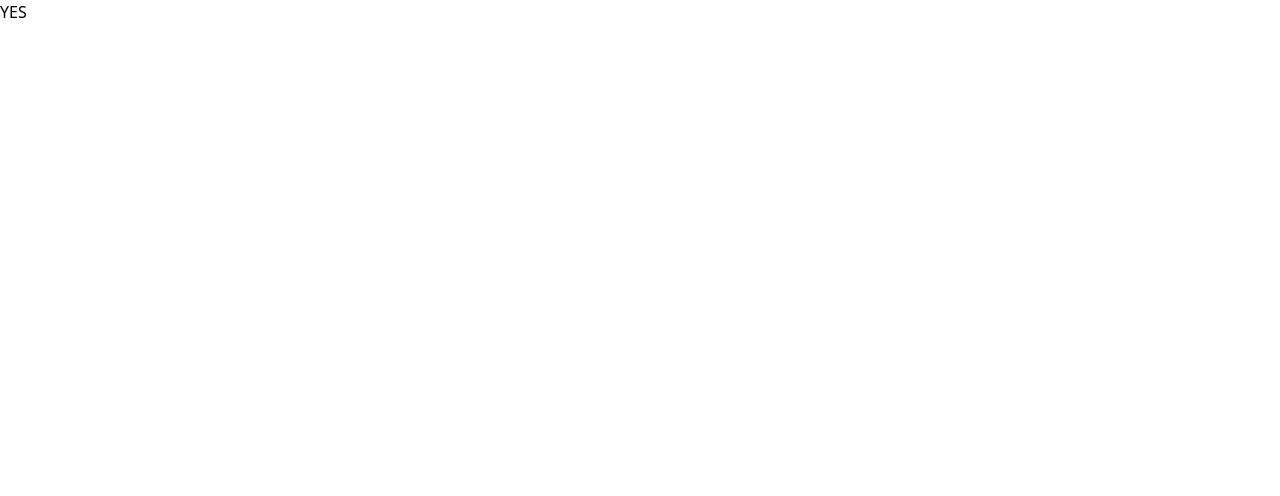
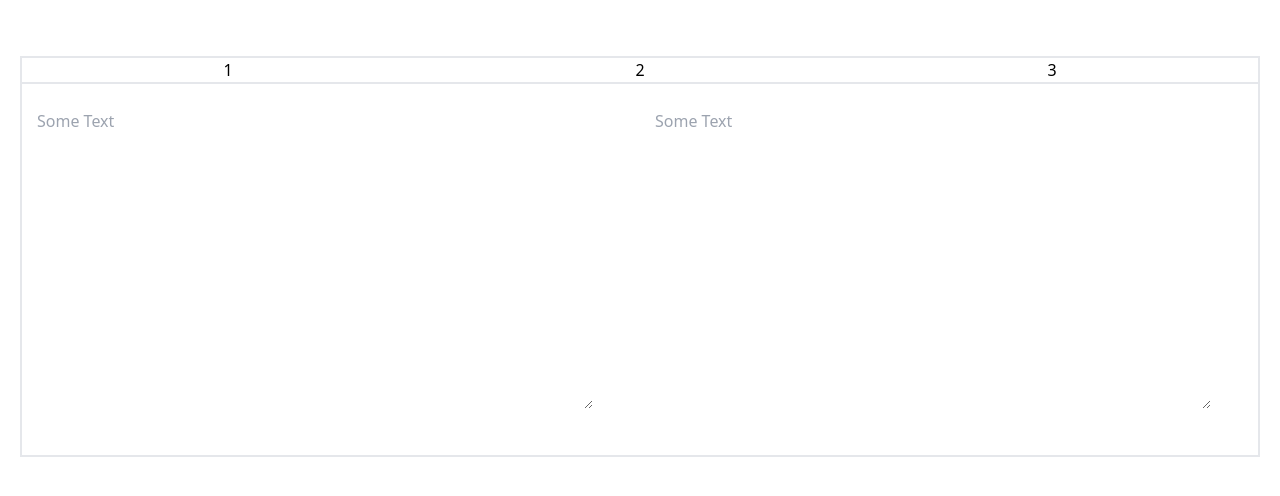
Before and after one commit to anryts/Dictionary_WebSite, a React (Create React App) app: page /dictionary in a window 1280 px wide. Shown: the top 496 px of the page. Built offline with nearby package versions, Linux system fonts and the light colour scheme.

Commit message:
add translation page

```diff
--- a/package.json
+++ b/package.json
@@ -8,7 +8,7 @@
     "@testing-library/user-event": "^13.5.0",
     "react": "^18.2.0",
     "react-dom": "^18.2.0",
-    "react-scripts": "5.0.1",
+    "react-scripts": "^5.0.1",
     "web-vitals": "^2.1.4"
   },
   "scripts": {
--- /dev/null
+++ b/src/components/Labels/Translate_Label.jsx
@@ -0,0 +1,39 @@
+import React, { useEffect, useState } from 'react'
+import InputText from '../inputs/input_translate';
+
+export default function Translate_Label() {
+  const [text, setText] = useState('');
+  const [data , setData] = useState('');
+  const [translated_text, setTransText] = useState('');
+  const setValue = e =>
+  {
+    e.preventDefault();
+    // eslint-disable-next-line react-hooks/rules-of-hooks
+    // useEffect(() => {
+    //     fetch("https://dictionarapi.azurewebsites.net/api/v1/translate?sentence="+text+"%20world&origin_lang=en&target_lang=ru")
+    //     .then((apiData)=>
+    //     {
+    //         setData(apiData);
+    //     });
+    // })
+    setText(e.target.value)
+
+    console.log(text);
+  }
+  return (
+    <div className='grid grid-cols-2'>
+        <div className=''>
+        <InputText
+        value={text}
+        onChange = {setValue}
+        />
+        </div>
+        <div>
+        <InputText
+        value={translated_text}
+        onChange ={() =>{console.log(translated_text);} }
+        />
+        </div>
+    </div>
+  )
+}
--- a/src/components/header/Header.jsx
+++ b/src/components/header/Header.jsx
@@ -1,7 +1,7 @@
 import React from 'react'
 import login_icon from '../icons/login_icon.png'
 import Button from "../buttons/button";
-import Input_Label from "../Input_Label";
+import Input_Label from "../Labels/Input_Label";
 import './header_style.css'
 import logo_website from '../icons/logo_website.png'
 
--- a/src/components/inputs/Input_module.css
+++ b/src/components/inputs/Input_module.css
@@ -1,7 +1,4 @@
-
-
-.Input_word
-{
+.Input_word {
   width: 90%;
   height: 40px;
   padding: 0 10px;
@@ -10,3 +7,14 @@
   margin: auto;
   display: inline-block;
 }
+
+.Input_translate {
+  height: 300px;
+  width: 90%;
+  margin-left: 15px;
+  margin-top: 25px;
+  margin-bottom: 40px;
+  margin-right: 5px;
+  background-color: white;
+  text-align: left;
+}
--- /dev/null
+++ b/src/components/inputs/input_translate.jsx
@@ -0,0 +1,13 @@
+import React from 'react'
+import  './Input_module.css';
+
+export default function InputText({value, onChange}) {
+  return (
+    <textarea
+    value = {value}
+    onChange ={onChange}
+    className='Input_translate'
+    placeholder='Some Text'>
+    </textarea>
+  )
+}
--- a/src/components/inputs/input_word.jsx
+++ b/src/components/inputs/input_word.jsx
@@ -4,7 +4,9 @@ import  './Input_module.css';
 const InputWord = ({value,onChange}) => {
     return (
         <input
-        className='Input_word' value={value} onChange={e=> onChange(e.target.value)}
+        className='Input_word'
+        value={value}
+        onChange={e=> onChange(e.target.value)}
         placeholder='Enter word'
         />
 
--- a/src/components/pages/Dictionary_page.jsx
+++ b/src/components/pages/Dictionary_page.jsx
@@ -1,9 +1,20 @@
+/* eslint-disable react/jsx-pascal-case */
 import React from 'react';
+import Translate_Label from '../Labels/Translate_Label';
 
 const Dictionary_page = () => {
     return (
-        <div>
-            YES
+        <div >
+           <div className='mt-14 m-5 border-2'>
+            <div className='grid grid-cols-3'>
+                <button >1</button>
+                <button>2</button>
+                <button>3</button>
+            </div>
+            <div className='border-t-2'>
+                <Translate_Label/>
+            </div>
+           </div>
         </div>
     );
 };
```
Also changed, not shown: src/components/Labels/Input_Label.jsx (renamed from src/components/Input_Label.jsx, +4 -4 lines), 1 other file (tests, documents, lock files or other folders). Lines whose indentation alone changed are shown as unchanged.
